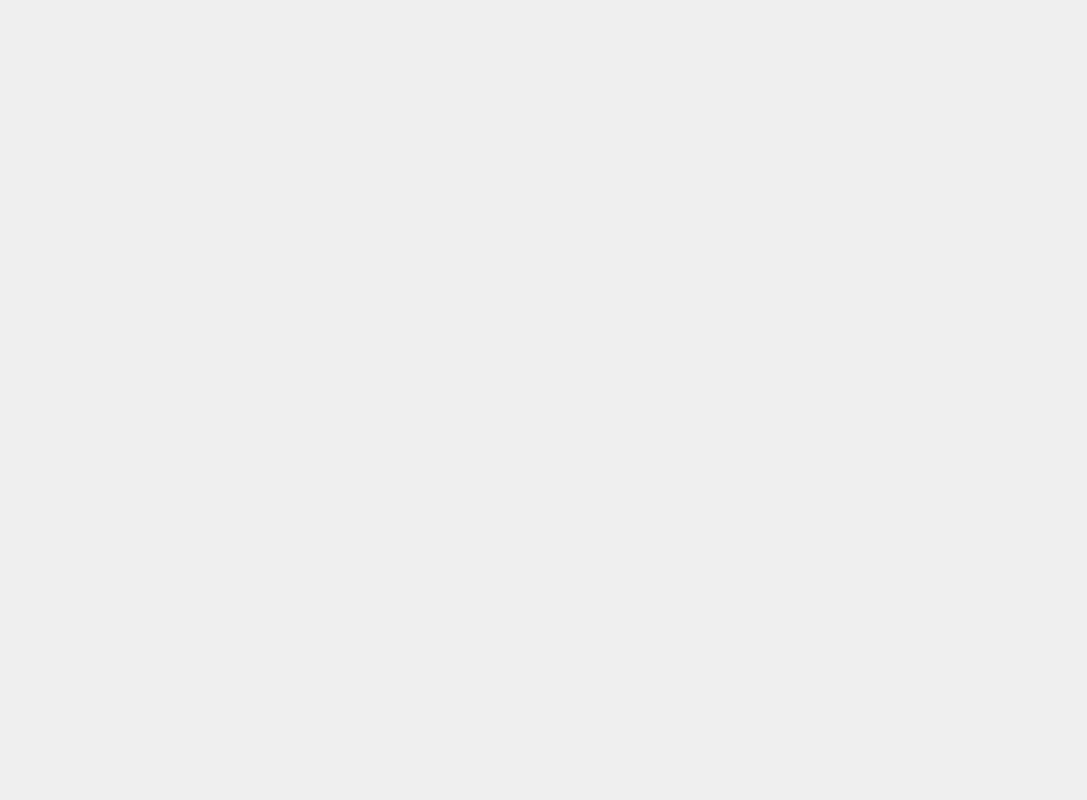
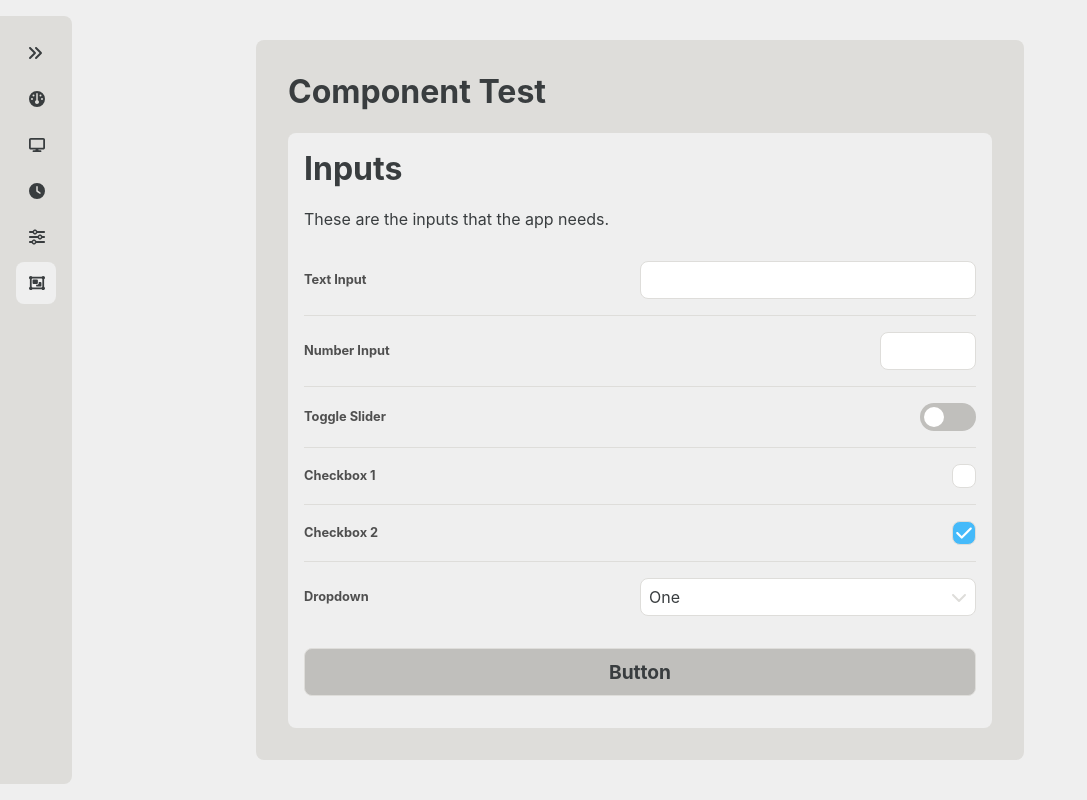
Before and after one commit to jaohara/sch-screen-man, a React (Vite) app in the folder frontend/: page /components in a window 1280 px wide. Before the commit this address had no page. Shown: the whole page, without its empty margins (0-1087 px from the left). Built offline with nearby package versions, Linux system fonts and the light colour scheme.

Commit message:
Added dedicated test page for components

```diff
--- a/frontend/src/App.jsx
+++ b/frontend/src/App.jsx
@@ -5,6 +5,7 @@ import DashboardPage from './pages/DashboardPage/DashboardPage.jsx';
 import ContentPage from './pages/ContentPage/ContentPage.jsx';
 import SchedulePage from './pages/SchedulePage/SchedulePage.jsx';
 import SettingsPage from './pages/SettingsPage/SettingsPage.jsx';
+import ComponentPage from "./pages/ComponentPage/ComponentPage.jsx";
 
 function App() {
   return (
@@ -14,6 +15,7 @@ function App() {
         <Route path="content" element={<ContentPage />} />
         <Route path="schedule" element={<SchedulePage />} />
         <Route path="settings" element={<SettingsPage />} />
+        <Route path="components" element={<ComponentPage />} />
       </Route>
     </Routes>
   );
--- a/frontend/src/components/SideBar/SideBar.jsx
+++ b/frontend/src/components/SideBar/SideBar.jsx
@@ -13,6 +13,7 @@ import {
   FaDisplay,
   FaGauge,
   FaGear,
+  FaObjectGroup,
   FaSliders,
   FaRectangleList,
 } from "react-icons/fa6";
@@ -23,6 +24,7 @@ const ICONS = {
   // "content": (<FaRectangleList />),
   // TODO: Maybe not the best - return to this later
   "content": (<FaDisplay />),
+  "components": (<FaObjectGroup />),
   "schedule": (<FaClock />),
   // "settings": (<FaGear />),
   "settings": (<FaSliders />),
@@ -55,6 +57,15 @@ const sidebarItems = [
     icon: ICONS["settings"],
     path: "/settings",
   },
+  // ================================
+  // Test Page for Demoing Components
+  {
+    name: "components",
+    label: "Components",
+    icon: ICONS["components"],
+    path: "/components",
+  },
+  // ================================
 ];
 
 export default function SideBar ({}) {
--- /dev/null
+++ b/frontend/src/pages/ComponentPage/ComponentPage.jsx
@@ -0,0 +1,131 @@
+import { useState } from "react";
+
+import Panel from "@/components/Panel/Panel";
+import Card from "@/components/Card/Card";
+import InputContainer from "@/components/InputContainer/InputContainer";
+import TextInput from "@/components/TextInput/TextInput";
+import Button from "@/components/Button/Button";
+import DropdownMenu from "@/components/DropdownMenu/DropdownMenu";
+import CheckBox from "@/components/CheckBox/CheckBox";
+import ToggleSlider from "@/components/ToggleSlider/ToggleSlider";
+
+const DROPDOWN_OPTIONS = [
+  {
+    label: "One",
+    value: "one",
+  },
+  {
+    label: "Two",
+    value: "two",
+  },
+  {
+    label: "Three",
+    value: "three",
+  },
+  {
+    label: "Four",
+    value: "four",
+  },
+  {
+    label: "Five",
+    value: "five",
+  },
+  {
+    label: "Six",
+    value: "six",
+  },
+  {
+    label: "Seven",
+    value: "seven",
+  },
+  {
+    label: "Eight",
+    value: "eight",
+  },
+  {
+    label: "Nine",
+    value: "nine",
+  },
+  {
+    label: "Ten",
+    value: "ten",
+  },
+];
+
+export default function ComponentPage () {
+  const [ text, setText ] = useState("");
+  const [ num, setNum ] = useState("");
+  const [ toggle, setToggle ] = useState(false);
+  const [ check1, setCheck1 ] = useState(false);
+  const [ check2, setCheck2 ] = useState(true);
+  const [ dropdownValue, setDropdownValue ] = useState(DROPDOWN_OPTIONS[0]);
+
+
+  return (
+    <Panel>
+      <h1>Component Test</h1>
+
+      <Card>
+        <h1>Inputs</h1>
+        <p>
+          These are the inputs that the app needs.
+        </p>
+
+        <InputContainer>
+          <TextInput
+            label="Text Input"
+            value={text}
+            setValue={setText}
+          />
+        </InputContainer>
+
+        <InputContainer>
+          <TextInput
+            label="Number Input"
+            value={num}
+            setValue={setNum}
+            type="number"
+            small
+          />
+        </InputContainer>
+
+        <InputContainer>
+          <ToggleSlider
+            label="Toggle Slider"
+            value={toggle}
+            setValue={setToggle}
+          />
+        </InputContainer>
+
+        <InputContainer>
+          <CheckBox
+            label="Checkbox 1"
+            checked={check1}
+            setChecked={setCheck1}
+          />
+        </InputContainer>
+
+        <InputContainer>
+          <CheckBox
+            label="Checkbox 2"
+            checked={check2}
+            setChecked={setCheck2}
+          />
+        </InputContainer>
+
+        <InputContainer noBorder={true}>
+          <DropdownMenu
+            label="Dropdown"
+            options={DROPDOWN_OPTIONS}
+            value={dropdownValue}
+            setValue={setDropdownValue}
+          />
+        </InputContainer>
+
+        <InputContainer>
+          <Button />
+        </InputContainer>
+      </Card>
+    </Panel>
+  );
+}
```
